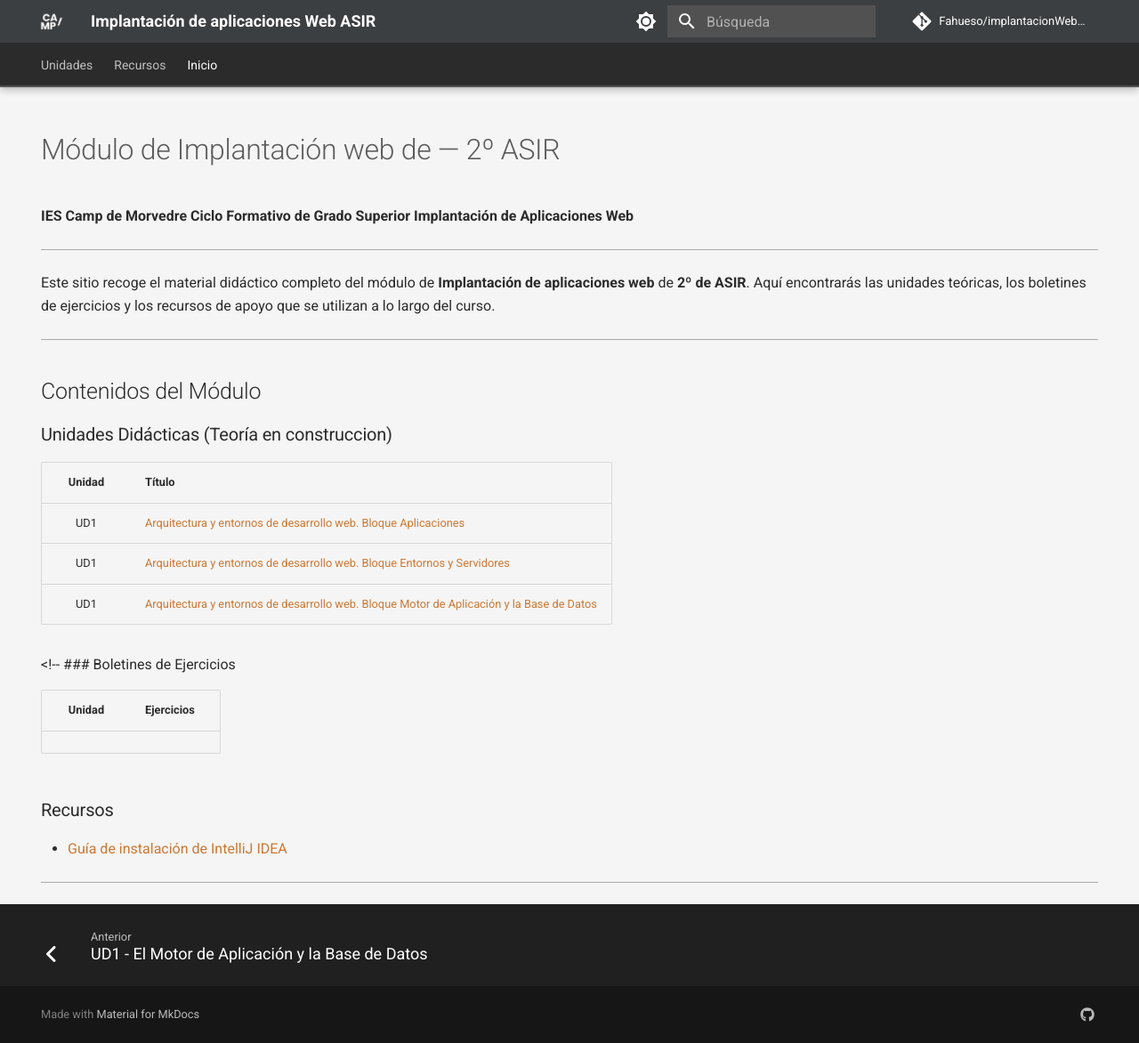
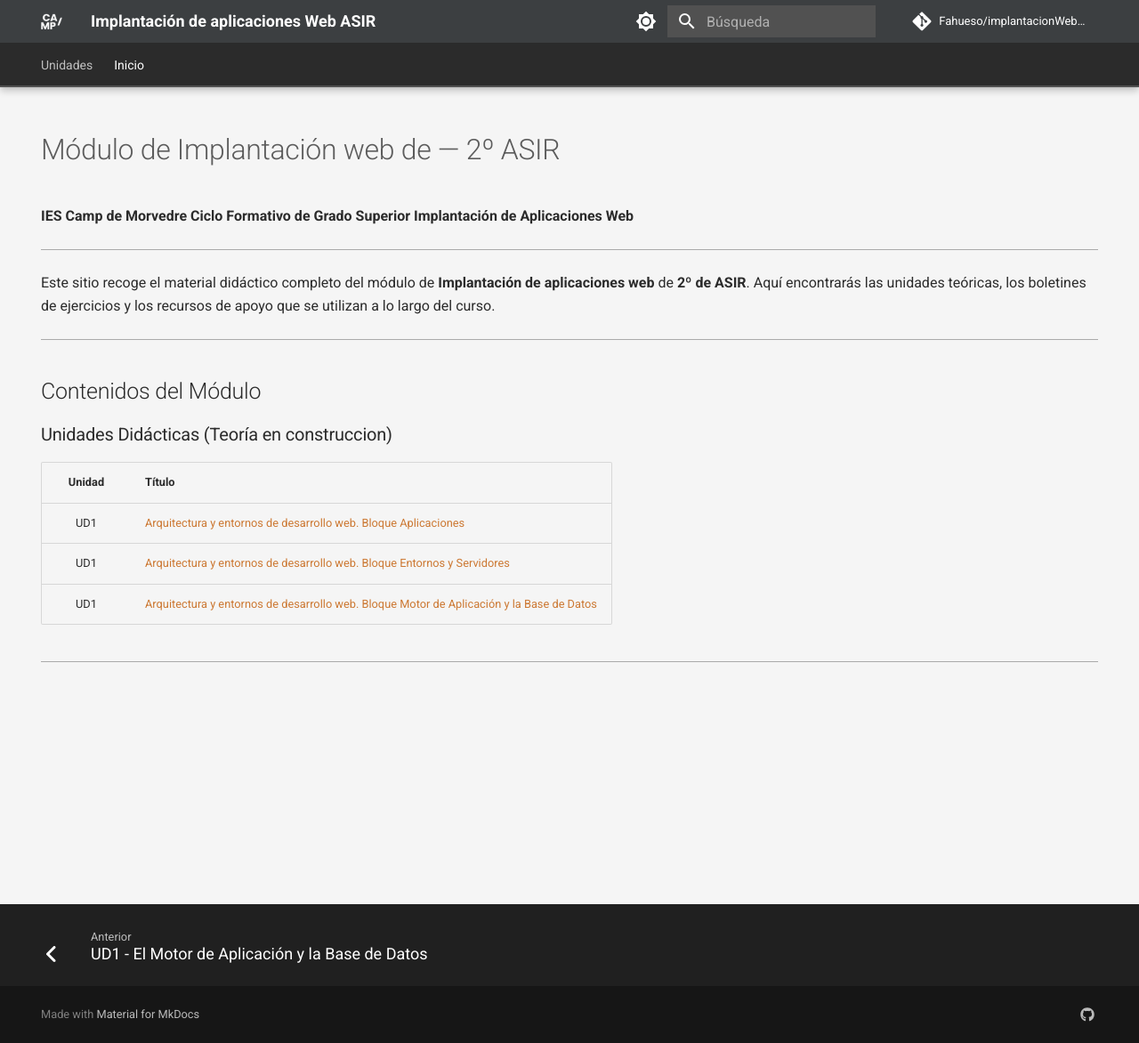
Before and after one commit to Fahueso/implantacionWebASIR, an MkDocs documentation site: the page built from docs/index.md, in a window 1280 px wide and 1172 px high. Shown: the whole window at 89% size. Built offline with MkDocs 1.6.1 and Material for MkDocs 9.7.7, drawn with Linux system fonts in a browser that asks for light colours; comment, search, counter and statistics services are not loaded.

Commit message:
Reparación Recursos

```diff
--- a/docs/index.md
+++ b/docs/index.md
@@ -37,5 +37,5 @@ Este sitio recoge el material didáctico completo del módulo de **Implantación
 
 - [Guía de instalación de IntelliJ IDEA](recursos/guia_intellij.md)
 
-
+-->
 ---
--- a/mkdocs.yml
+++ b/mkdocs.yml
@@ -6,10 +6,6 @@ nav:
     - UD1 - Aplicaciones web: unidades/ud01a.md
     - UD1 - Entornos de Desarrollo y Servidores Web: unidades/ud01b.md
     - UD1 - El Motor de Aplicación y la Base de Datos: unidades/ud01c.md
-
-  - Recursos:
-    - Guías:
-      - Instalación IntelliJ: recursos/guia_intellij.md
 
   - Inicio: index.md
 
```
Also changed, not shown: 1 other file.
